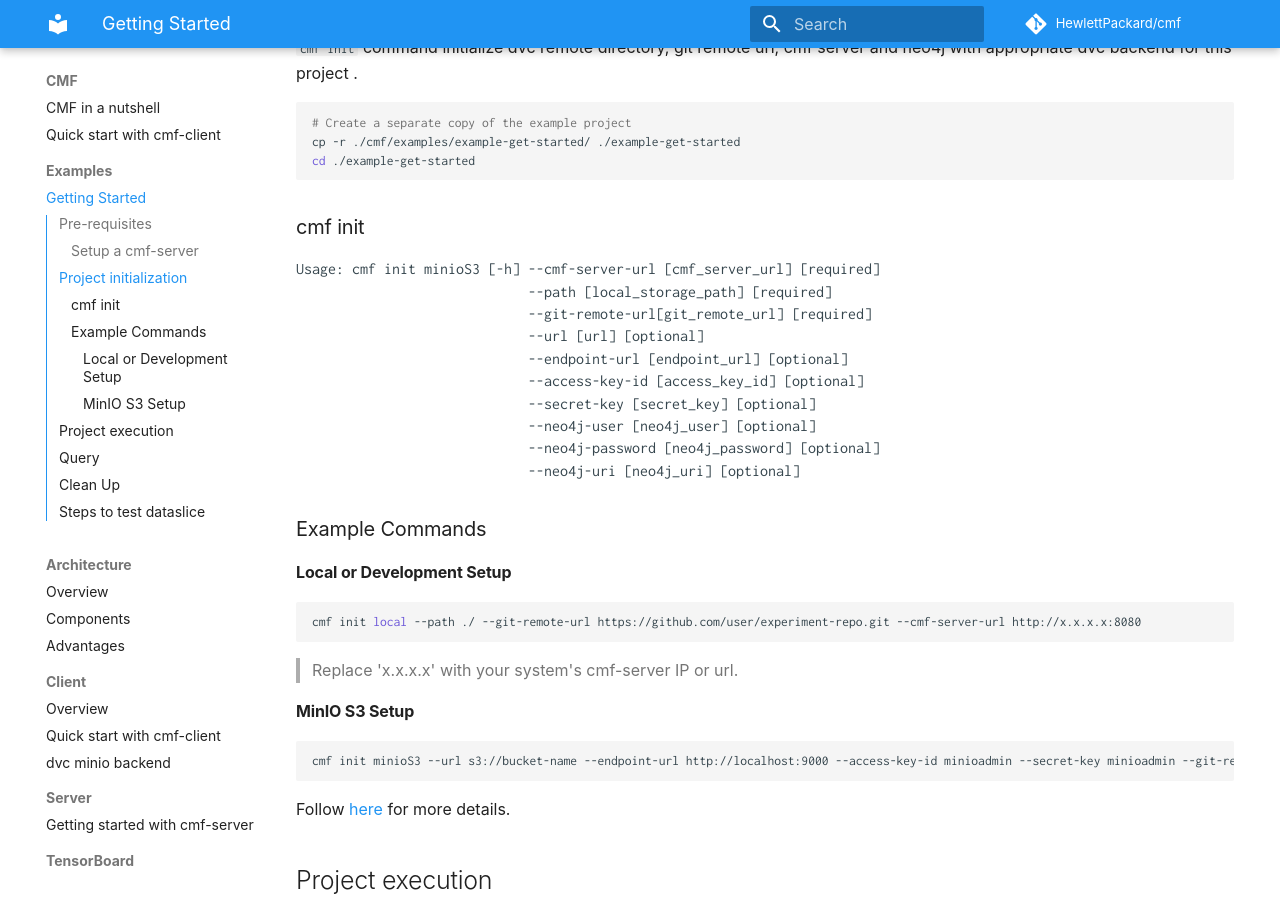
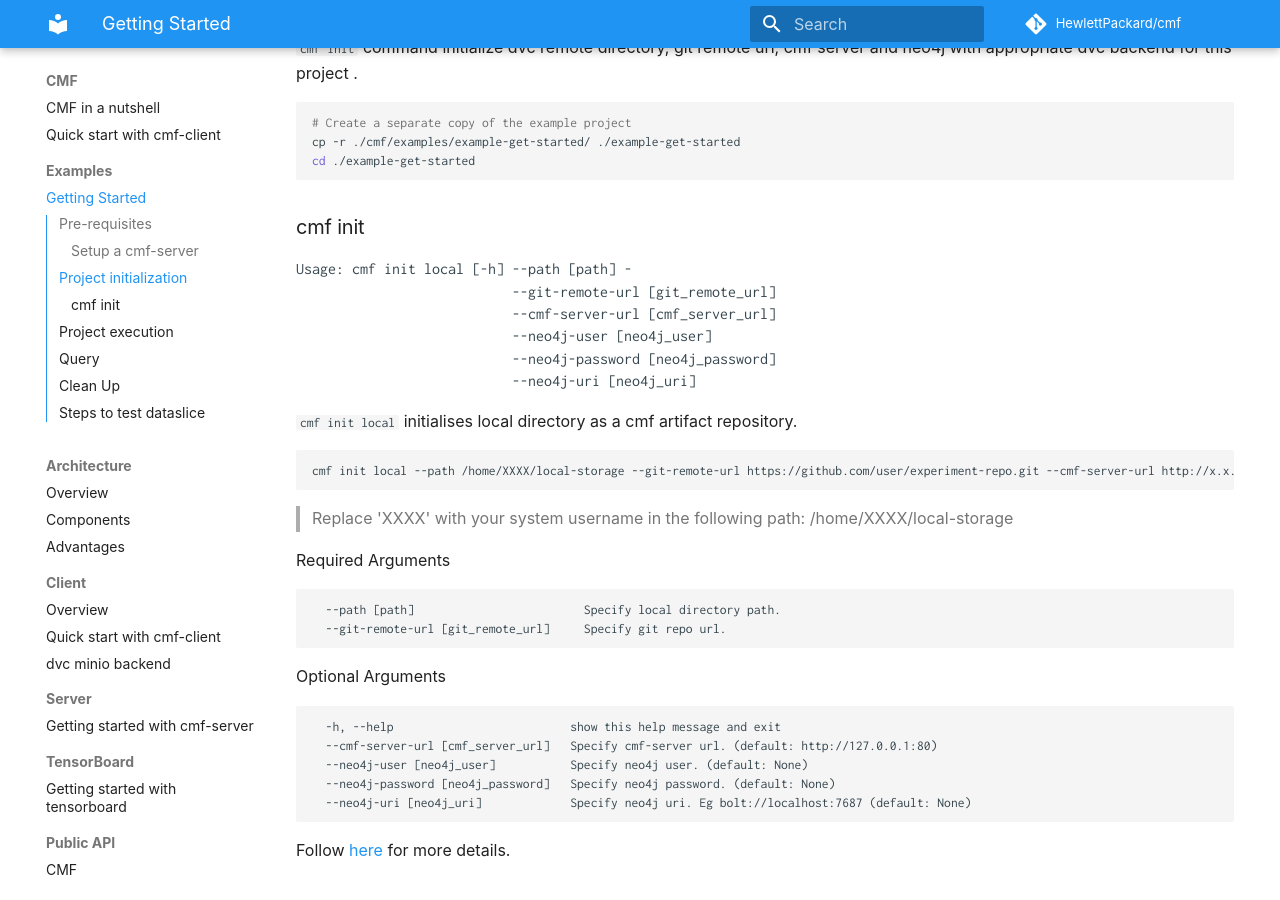
Before and after one commit to HewlettPackard/cmf, an MkDocs documentation site: the page built from docs/examples/getting_started.md, in a window 1280 px wide and 900 px high, scrolled down 1438 px. Built offline with MkDocs 1.6.1 and Material for MkDocs 9.7.7, drawn with Linux system fonts in a browser that asks for light colours; some web fonts are replaced; comment, search, counter and statistics services are not loaded.

Commit message:
Update getting_started.md
Change cmf init example to local instead of minioS3.

````diff
--- a/docs/examples/getting_started.md
+++ b/docs/examples/getting_started.md
@@ -68,26 +68,32 @@ cd ./example-get-started
 ```
 ### cmf init
 <pre>
-Usage: cmf init minioS3 [-h] --cmf-server-url [cmf_server_url] [required]
-                             --path [local_storage_path] [required]
-                             --git-remote-url[git_remote_url] [required]
-                             --url [url] [optional]
-                             --endpoint-url [endpoint_url] [optional]
-                             --access-key-id [access_key_id] [optional]
-                             --secret-key [secret_key] [optional]
-                             --neo4j-user [neo4j_user] [optional]
-                             --neo4j-password [neo4j_password] [optional]
-                             --neo4j-uri [neo4j_uri] [optional]
+Usage: cmf init local [-h] --path [path] -
+                           --git-remote-url [git_remote_url]
+                           --cmf-server-url [cmf_server_url]
+                           --neo4j-user [neo4j_user]
+                           --neo4j-password [neo4j_password]
+                           --neo4j-uri [neo4j_uri]
 </pre>
-### Example Commands
-#### Local or Development Setup
-```shell
-cmf init local --path ./ --git-remote-url https://github.com/user/experiment-repo.git --cmf-server-url http://x.x.x.x:8080
+`cmf init local` initialises local directory as a cmf artifact repository.
 ```
-> Replace 'x.x.x.x' with your system's cmf-server IP or url.
-#### MinIO S3 Setup
-```shell
-cmf init minioS3 --url s3://bucket-name --endpoint-url http://localhost:9000 --access-key-id minioadmin --secret-key minioadmin --git-remote-url https://github.com/user/experiment-repo.git --cmf-server-url http://127.0.0.1:80 --neo4j-user neo4j --neo4j-password password --neo4j-uri bolt://localhost:7687
+cmf init local --path /home/XXXX/local-storage --git-remote-url https://github.com/user/experiment-repo.git --cmf-server-url http://x.x.x.x:8080 --neo4j-user neo4j --neo4j-password password --neo4j-uri bolt://localhost:7687
+```
+
+> Replace 'XXXX' with your system username in the following path: /home/XXXX/local-storage
+
+Required Arguments
+```
+  --path [path]                         Specify local directory path.
+  --git-remote-url [git_remote_url]     Specify git repo url.
+```
+Optional Arguments
+```
+  -h, --help                          show this help message and exit
+  --cmf-server-url [cmf_server_url]   Specify cmf-server url. (default: http://127.0.0.1:80)
+  --neo4j-user [neo4j_user]           Specify neo4j user. (default: None)
+  --neo4j-password [neo4j_password]   Specify neo4j password. (default: None)
+  --neo4j-uri [neo4j_uri]             Specify neo4j uri. Eg bolt://localhost:7687 (default: None)
 ```
 Follow [here](./../cmf_client/cmf_client.md#cmf-init) for more details.
 
````
